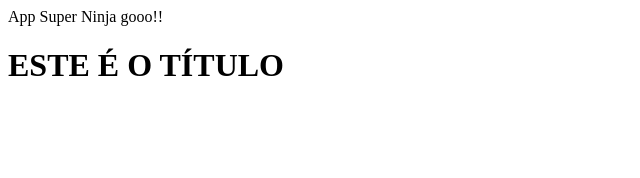
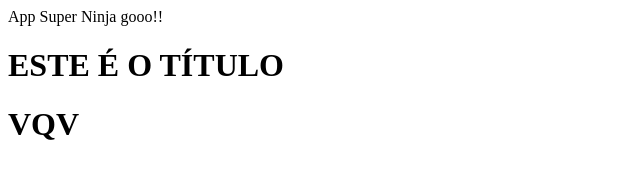
Before and after one commit to lzfelippe/appSuperNinja, a plain HTML site: page index.html in a window 1280 px wide. Shown: the whole page, without its empty margins (0-640 px from the left). Drawn offline with Linux system fonts and the light colour scheme.

Commit message:
Update index.html

```diff
--- a/index.html
+++ b/index.html
@@ -10,4 +10,5 @@
     <header>App Super Ninja gooo!!</header>
     <h1>ESTE É O TÍTULO<h1>
 </body>
+        <footer>VQV</footer>
 </html>
```
